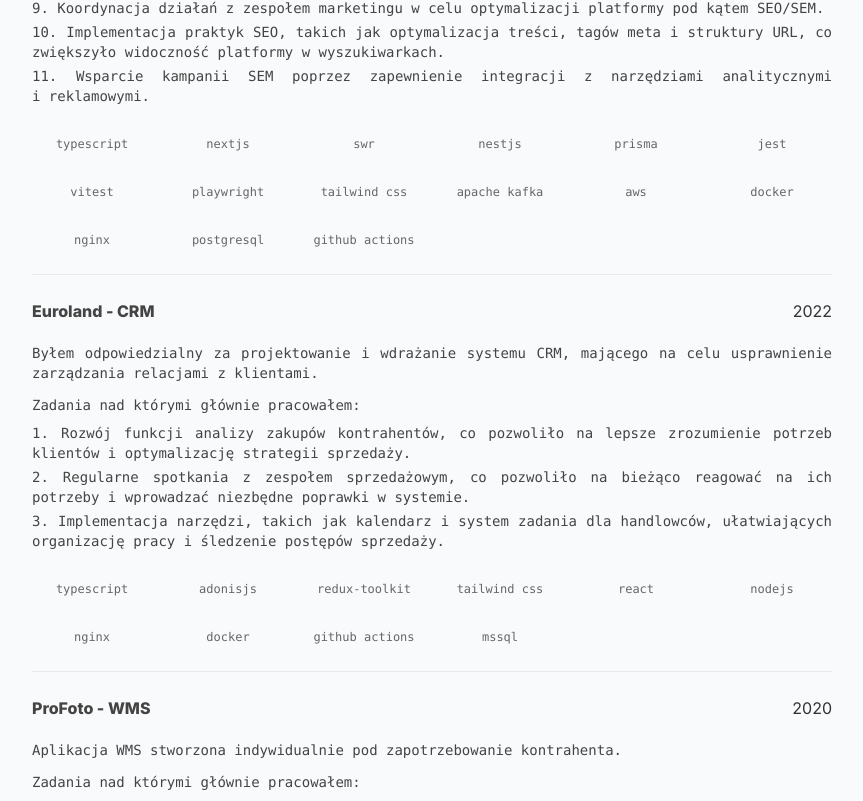
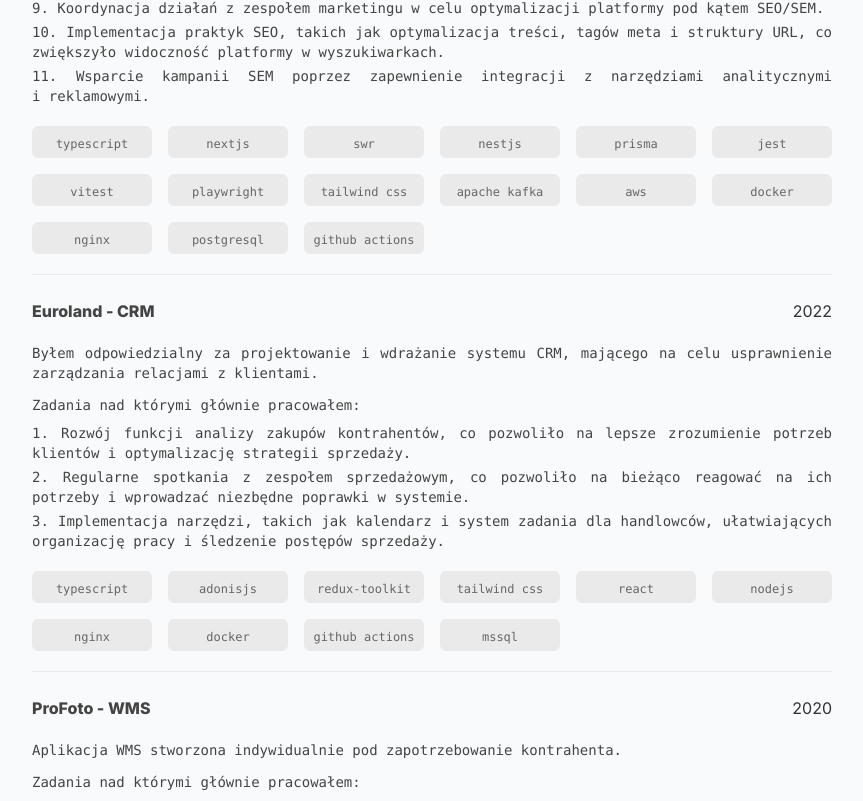
Before and after one commit to Imunal/kowalewsky.dev, a Next.js app: page / in a window 1280 px wide. Shown: the part 1496-2297 px from the top of the page, without its empty margins (208-1071 px from the left). Built offline with nearby package versions, Linux system fonts and the light colour scheme.

Commit message:
migrate to nextjs 15

```diff
--- a/components/badge/badge.tsx
+++ b/components/badge/badge.tsx
@@ -1,6 +1,6 @@
 export const Badge = ({ children }: { children: React.ReactNode }) => {
   return (
-    <div className="text-center rounded-md p-1 bg-gray-50 dark:bg-gray-800">
+    <div className="text-center rounded-md p-1 bg-gray-200 dark:bg-gray-800">
       <span className="text-xs font-mono text-gray-500 dark:text-white">
         {children}
       </span>
```
Also changed, not shown: package.json (+14 -14 lines), tsconfig.json (+6 -16 lines), 1 other file (tests, documents, lock files or other folders).
